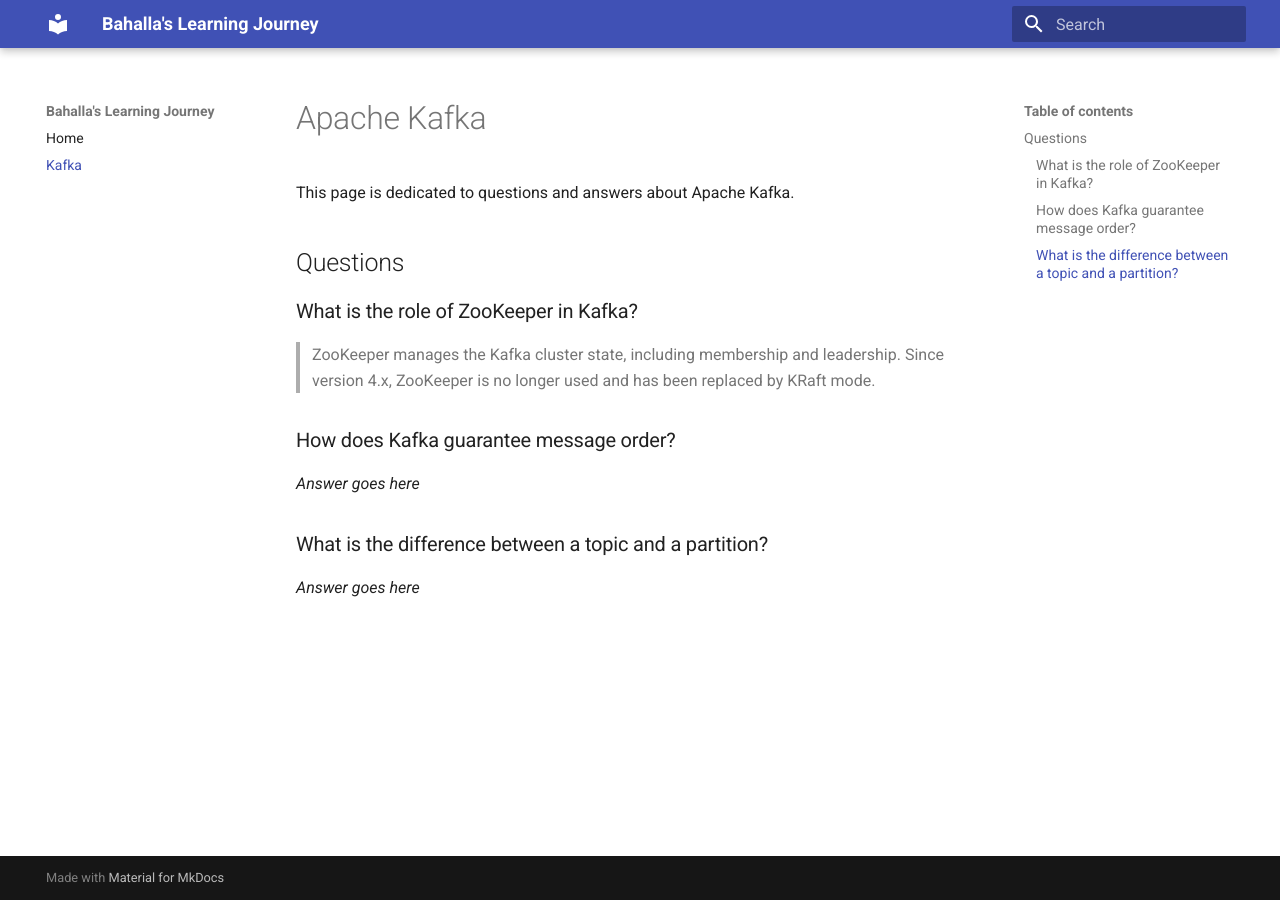
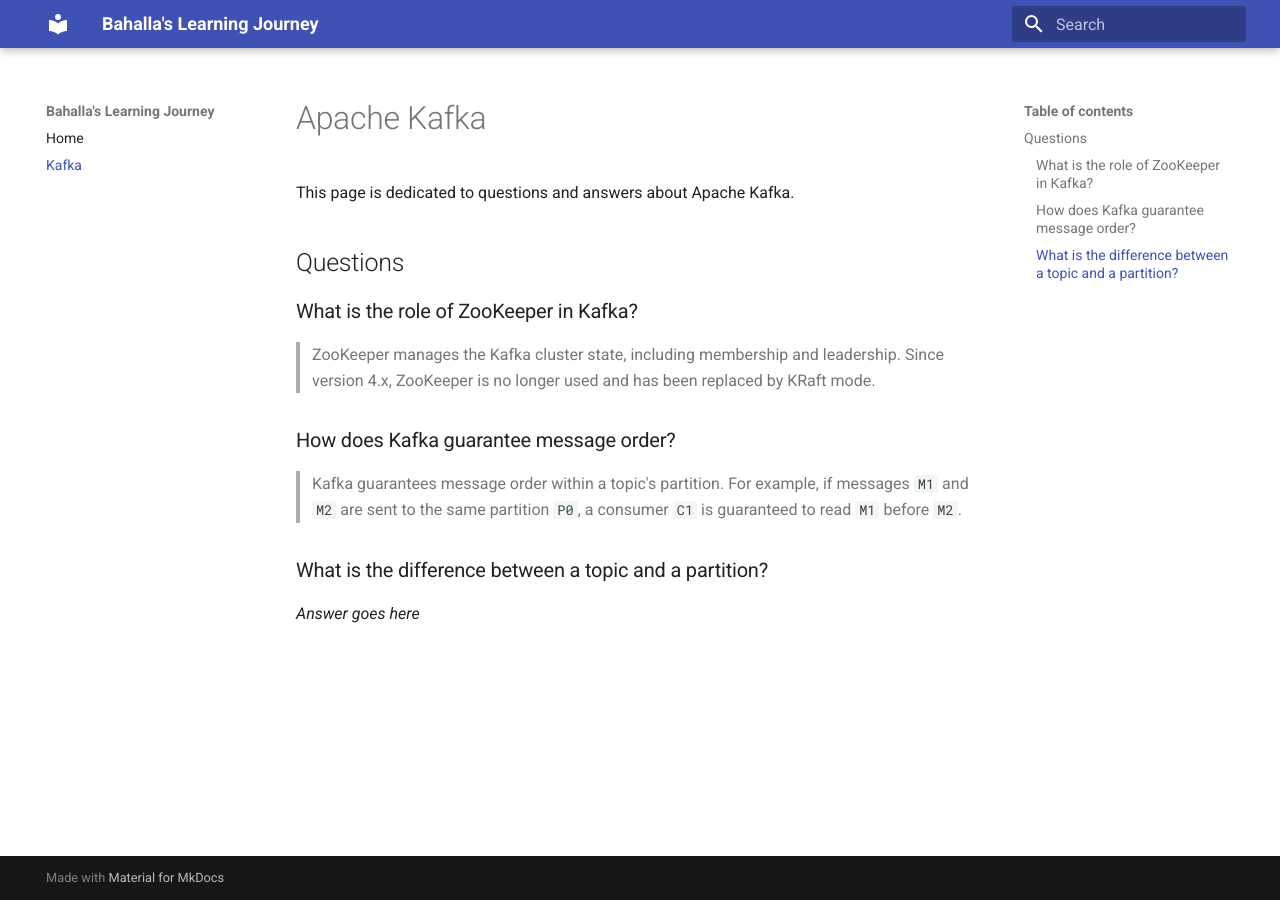
Before and after one commit to BAHALLA/learning-documentation, an MkDocs documentation site: the page built from docs/kafka.md, in a window 1280 px wide. Built offline with MkDocs 1.6.1 and Material for MkDocs 9.7.7, drawn with Linux system fonts in a browser that asks for light colours.

Commit message:
add readme

```diff
--- a/docs/kafka.md
+++ b/docs/kafka.md
@@ -10,7 +10,8 @@
 
 ### How does Kafka guarantee message order?
 
-*Answer goes here*
+> Kafka guarantees message order within a topic's partition. For example, if messages `M1` and `M2` are sent to the same partition `P0`, a consumer `C1` is guaranteed to read `M1` before `M2`.
+
 
 ### What is the difference between a topic and a partition?
 
```
